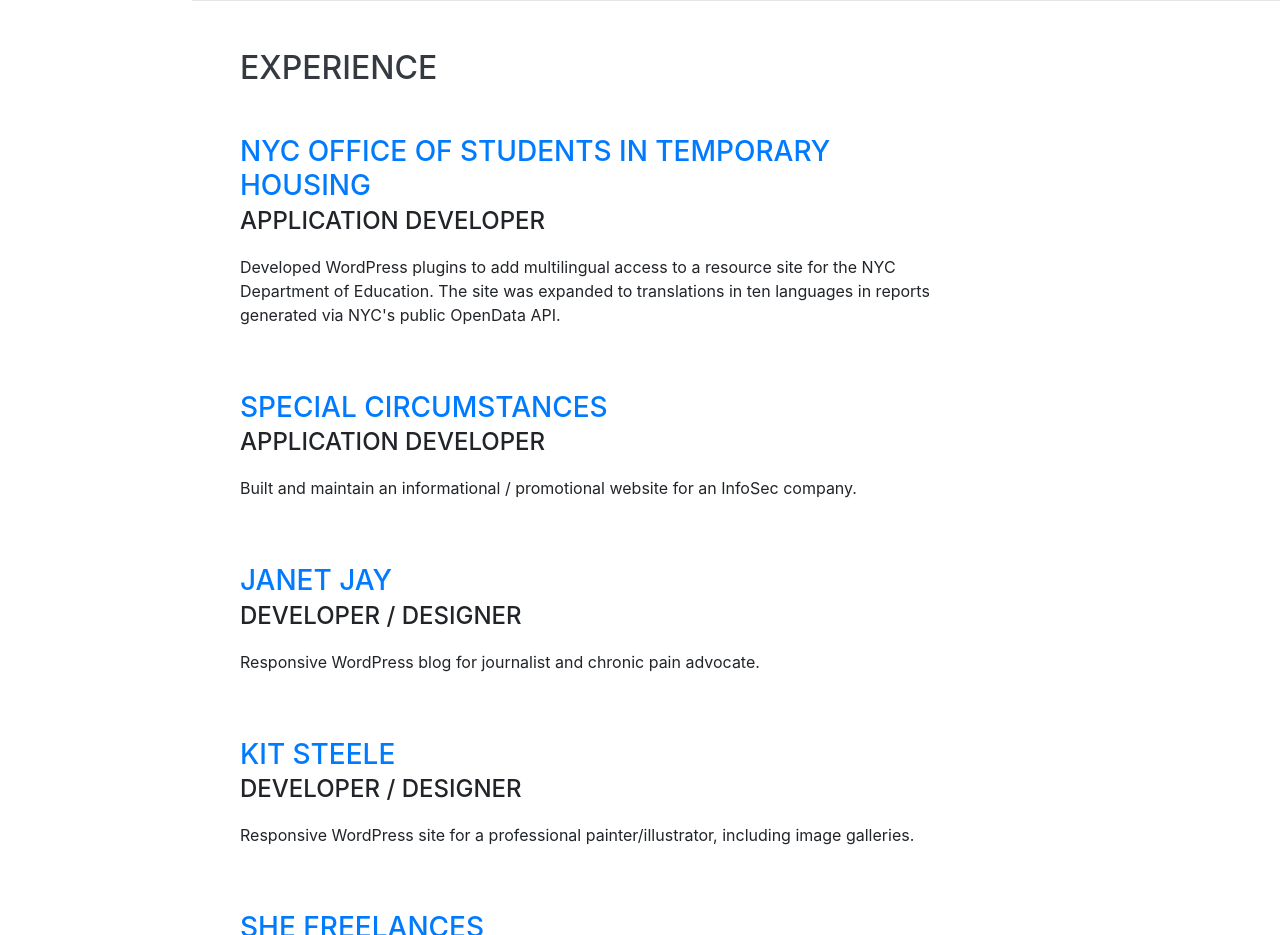
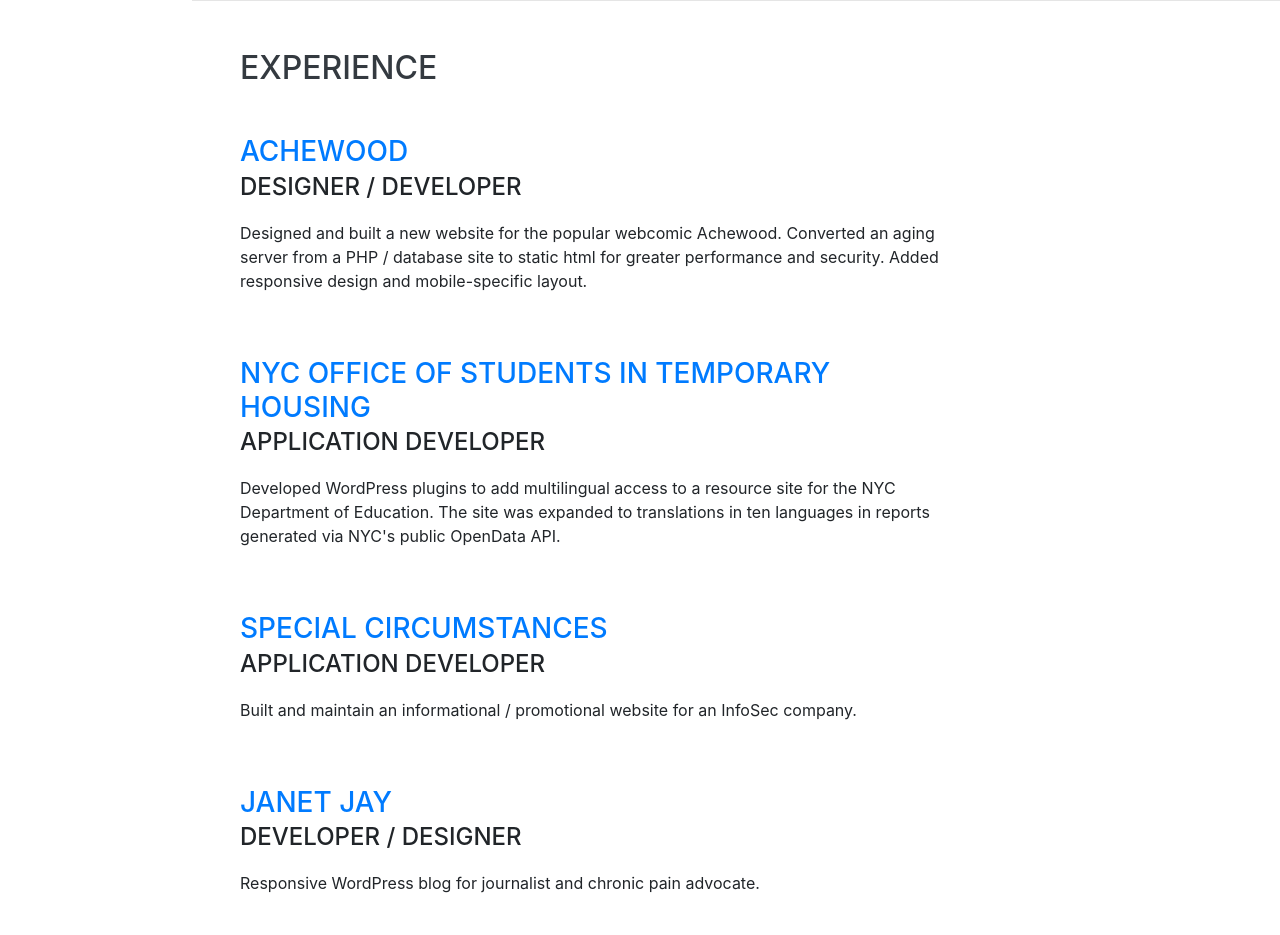
Before and after one commit to discolingua/discolingua.github.io, a website with bundled scripts: page index.html in a window 1280 px wide. Shown: the part 800-1735 px from the top of the page. Built offline with nearby package versions, Linux system fonts and the light colour scheme; a web font is replaced by a local one.

Commit message:
re-achewood

```diff
--- a/index.html
+++ b/index.html
@@ -82,6 +82,17 @@
       <div class="w-100">
         <h2 class="mb-5">Experience</h2>
 
+        <div class="resume-item d-flex flex-column flex-md-row justify-content-between mb-5">
+          <div class="resume-content">
+            <h3 class="mb-0"><a target="_blank" href="https://achewood.com/">Achewood</a></h3>
+            <div class="subheading mb-3">Designer / Developer</div>
+            <p>Designed and built a new website for the popular webcomic Achewood. Converted an aging server from a PHP / database site to static html for greater performance and security. Added responsive design and mobile-specific
+              layout. </p>
+          </div>
+          <div class="resume-date text-md-right">
+            <span class="text-primary"></span>
+          </div>
+        </div>
 
         <div class="resume-item d-flex flex-column flex-md-row justify-content-between mb-5">
           <div class="resume-content">
```
